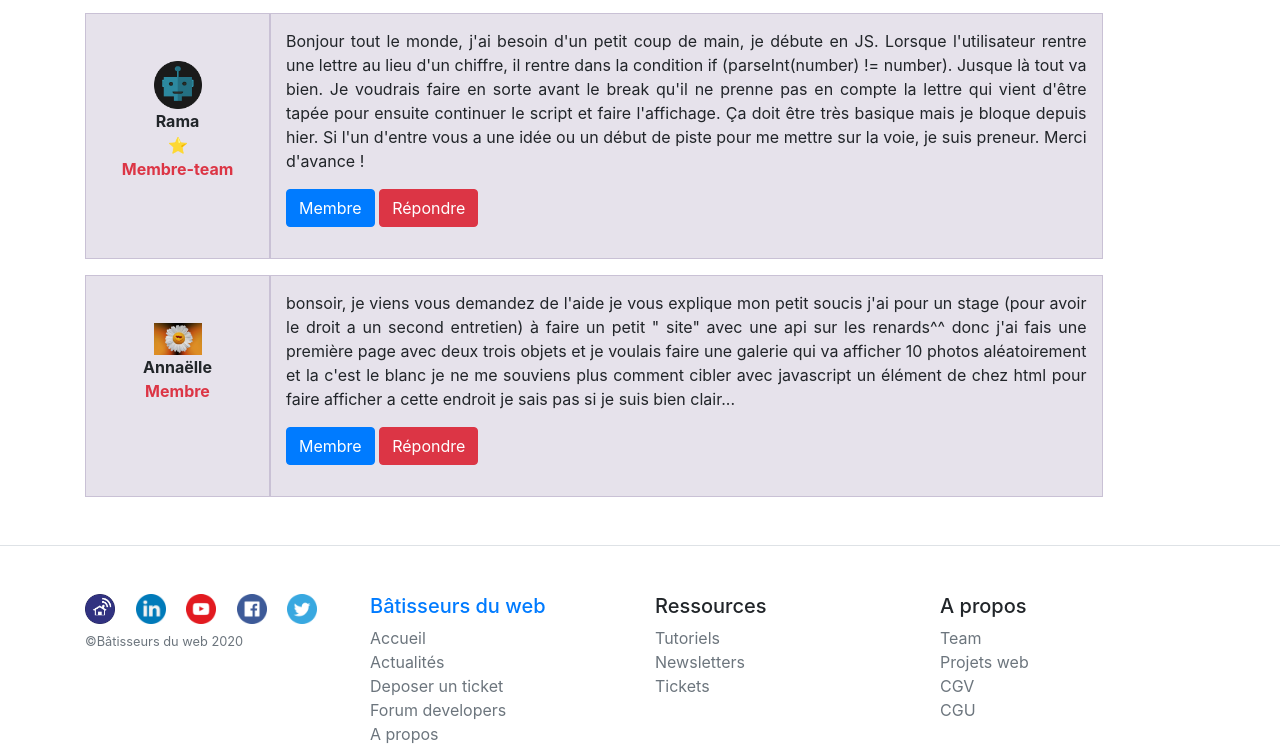
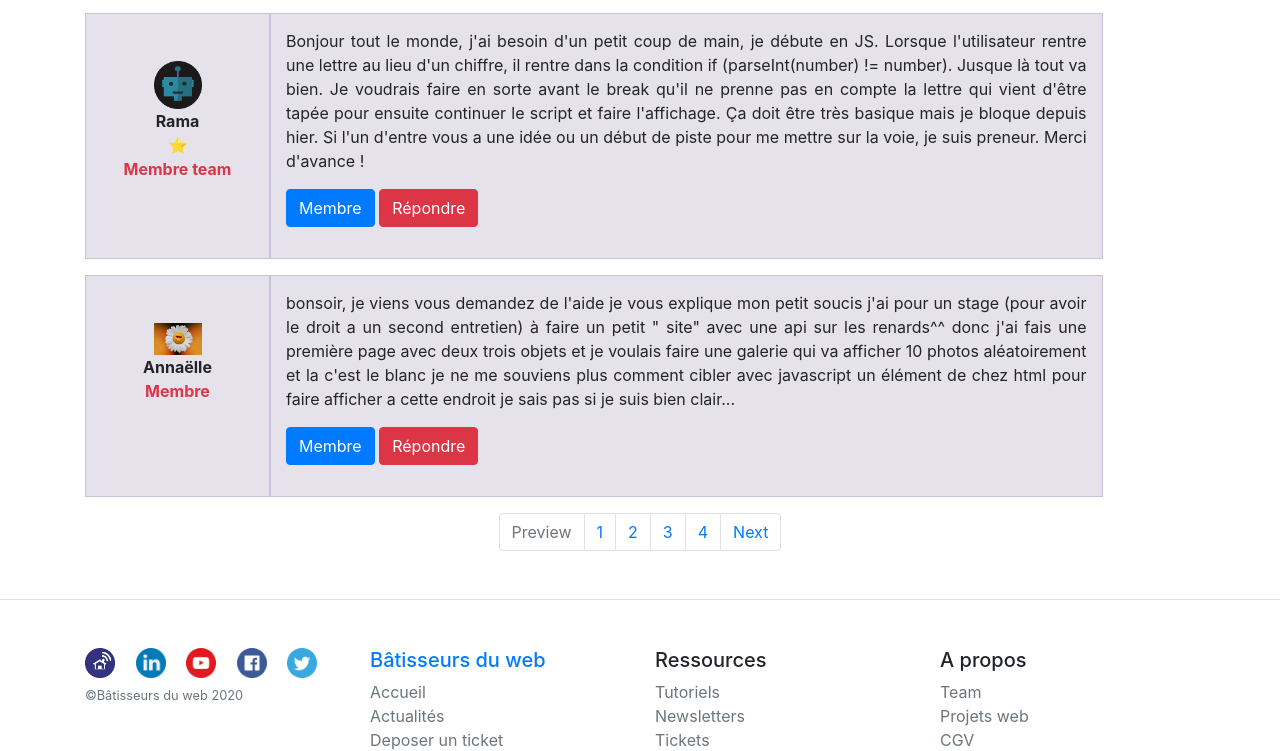
Before and after one commit to Samia74/lesbatisseursduweb, a plain HTML site: page tickets.html in a window 1280 px wide. Shown: the part 537-1288 px from the top of the page. Drawn offline with nearby package versions, Linux system fonts and the light colour scheme.

Commit message:
commit 21

```diff
--- a/style.css
+++ b/style.css
@@ -65,10 +65,9 @@ html {
   }
 
 
-
   /*---------------style actualités card --------------*/
 
-  /*responsvité*/
+  /*responsivité*/
   @media (min-width: 576px) {
     .card-columns {
         column-count: 2;
@@ -126,6 +125,10 @@ html {
   text-decoration: none;
 }
 
+#number-page a:hover { /*survol barre de navigation tickets*/
+  background: red;
+  color: white;
+}
 
 
 /* ---------textarea formulaire de réponse ticket------------*/
--- a/tickets.html
+++ b/tickets.html
@@ -102,7 +102,7 @@
 
                   <article id="2" class="container">
                     <div class="bloc-id row mb-3">
-                        <div class="col-3 col-md-2 themed-grid-col"><img class="avatar" src="img logo\robot-2192617_640.png" alt="logo"><br> <strong class="tk-name">Rama</strong> <br> <strong class="rank text-danger">&#11088; <br> Membre-team</strong></div>
+                        <div class="col-3 col-md-2 themed-grid-col"><img class="avatar" src="img logo\robot-2192617_640.png" alt="logo"><br> <strong class="tk-name">Rama</strong> <br> <strong class="rank text-danger">&#11088; <br> Membre team</strong></div>
                         <div id="col-size" class="col-9 col-sm-9  themed-grid-col"> <p>
                           Bonjour tout le monde,
                           j'ai besoin d'un petit coup de main, je débute en JS.
@@ -118,7 +118,7 @@
                               </p>
                               <div class="collapse" id="membre2">
                                 <div class="team card card-body">
-                                  <div><p> Decouvrir le membre <strong>Membre-Team Rama</strong>. <br>
+                                  <div><p> Decouvrir le membre <strong>Membre Team Rama</strong>. <br>
                                   <button type="button" class="btn btn-success mt-3">Profil</button></p></div>
                                 </div>
                               </div>
@@ -170,8 +170,26 @@
                           </div>
                         </div>
                       </article> <!--fin article div id 3-->
+                    </section>
+                    <!--pagination tickets-->
+                          <nav id="number-page" aria-label="Page navigation example">
+                            <ul class="pagination justify-content-center ">
+                              <li class="page-item disabled">
+                                <a class="page-link" href="#" tabindex="-1" aria-disabled="true">Preview</a>
+                              </li>
+                              <li class="page-item"><a class="page-link" href="#">1</a></li>
+                              <li class="page-item"><a class="page-link" href="#">2</a></li>
+                              <li class="page-item"><a class="page-link" href="#">3</a></li>
+                              <li class="page-item"><a class="page-link" href="#">4</a></li>
+                              <li class="page-item">
+                                <a class="page-link" href="#">Next</a>
+                              </li>
+                            </ul>
+                          </nav>
+
+
               </div> <!--container-fluid-->
-    </section>
+
 
 
 
```
Also changed, not shown: tickets-clos.html (+21 -3 lines).
